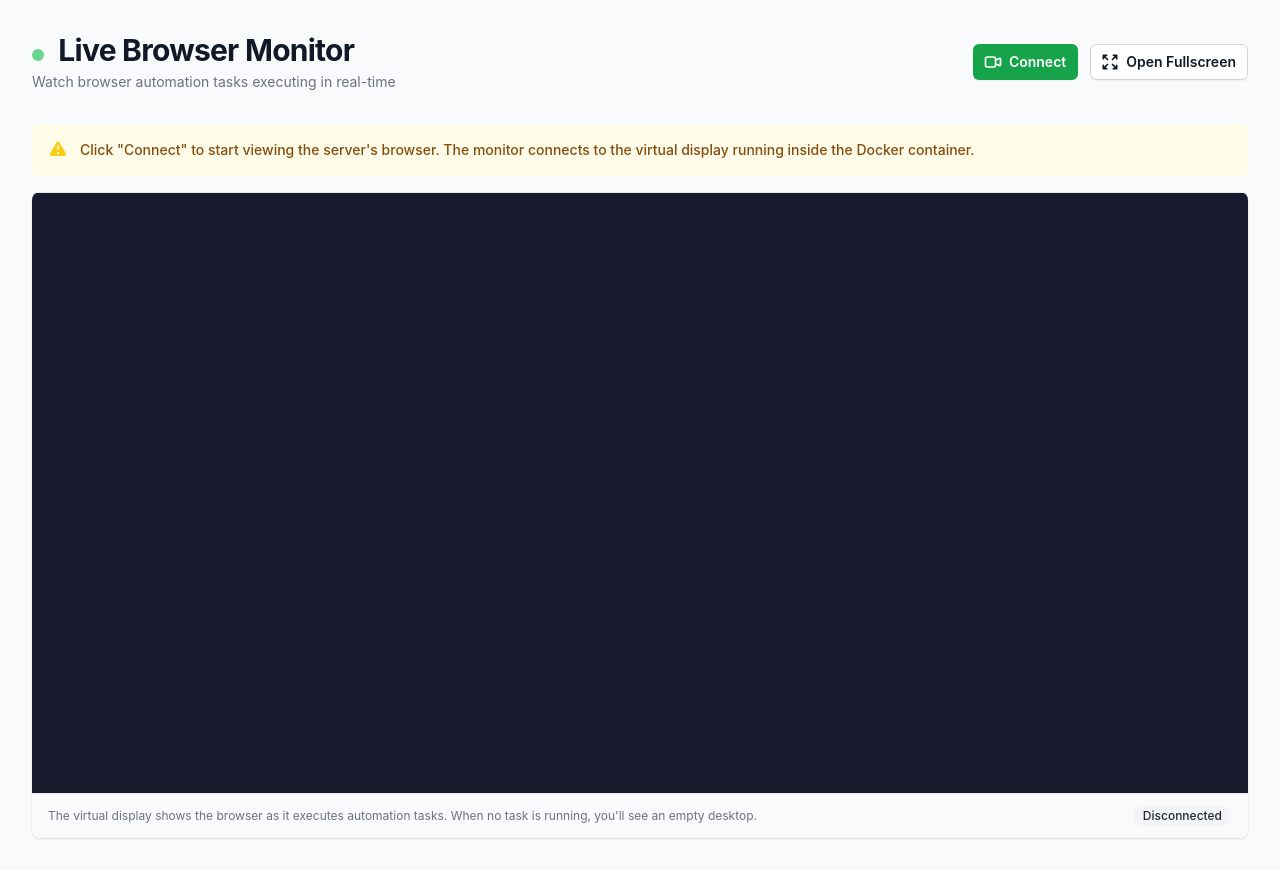
After one commit to sachinnarang12/browserautomation, a Flask app: template templates/live_monitor.html in a window 1280 px wide. The commit adds this page. Run offline with Flask 3, Linux system fonts and the light colour scheme; the template is opened without the code that fills it, so the values that code supplies are empty; some libraries are stand-ins or nearby versions.

Commit message:
Fix keyring error and add noVNC live browser monitoring
- Fix keyring backend error on headless Linux by always using Fernet
  encrypted file backend instead of trying keyrings.alt package
- Add Xvfb virtual display, x11vnc, and noVNC to Docker setup
- Add supervisord to manage all processes (Xvfb, VNC, noVNC, gunicorn)
- Add Live Monitor page with embedded noVNC viewer in dashboard
- Add Watch Live button on task details for real-time browser viewing
- Expose port 6080 for noVNC web access in docker-compose

https://claude.ai/code/session_01JnKstWEGEvMZjSZDjwrdET

```diff
--- a/docker-compose.yml
+++ b/docker-compose.yml
@@ -6,6 +6,7 @@ services:
     container_name: automateportal
     ports:
       - "5000:5000"
+      - "6080:6080"       # noVNC - live browser monitoring
     env_file:
       - .env                          # Create from .env.example
     environment:
--- a/templates/base_v2.html
+++ b/templates/base_v2.html
@@ -128,6 +128,10 @@
                                    class="{% if request.endpoint == 'settings' %}bg-indigo-700 text-white{% else %}text-indigo-200 hover:bg-indigo-500 hover:text-white{% endif %} rounded-md px-3 py-2 text-sm font-medium">
                                     Settings
                                 </a>
+                                <a href="{{ url_for('live_monitor') }}"
+                                   class="{% if request.endpoint == 'live_monitor' %}bg-indigo-700 text-white{% else %}text-indigo-200 hover:bg-indigo-500 hover:text-white{% endif %} rounded-md px-3 py-2 text-sm font-medium">
+                                    Live Monitor
+                                </a>
                                 {% if user.is_admin %}
                                 <a href="{{ url_for('users') }}"
                                    class="{% if request.endpoint == 'users' %}bg-indigo-700 text-white{% else %}text-indigo-200 hover:bg-indigo-500 hover:text-white{% endif %} rounded-md px-3 py-2 text-sm font-medium">
@@ -170,6 +174,7 @@
                     <a href="{{ url_for('tasks') }}" class="text-indigo-200 hover:bg-indigo-500 hover:text-white block rounded-md px-3 py-2 text-base font-medium">Tasks</a>
                     <a href="{{ url_for('credentials') }}" class="text-indigo-200 hover:bg-indigo-500 hover:text-white block rounded-md px-3 py-2 text-base font-medium">Credentials</a>
                     <a href="{{ url_for('settings') }}" class="text-indigo-200 hover:bg-indigo-500 hover:text-white block rounded-md px-3 py-2 text-base font-medium">Settings</a>
+                    <a href="{{ url_for('live_monitor') }}" class="text-indigo-200 hover:bg-indigo-500 hover:text-white block rounded-md px-3 py-2 text-base font-medium">Live Monitor</a>
                     {% if user.is_admin %}
                     <a href="{{ url_for('users') }}" class="text-indigo-200 hover:bg-indigo-500 hover:text-white block rounded-md px-3 py-2 text-base font-medium">Users</a>
                     <a href="{{ url_for('license_page') }}" class="text-indigo-200 hover:bg-indigo-500 hover:text-white block rounded-md px-3 py-2 text-base font-medium">License</a>
--- /dev/null
+++ b/templates/live_monitor.html
@@ -0,0 +1,96 @@
+{% extends "base_v2.html" %}
+
+{% block title %}Live Monitor - Portal Automation Agent{% endblock %}
+
+{% block content %}
+<div class="mx-auto max-w-7xl px-4 sm:px-6 lg:px-8 py-8">
+    <div class="md:flex md:items-center md:justify-between mb-8">
+        <div class="min-w-0 flex-1">
+            <h2 class="text-2xl font-bold leading-7 text-gray-900 sm:truncate sm:text-3xl sm:tracking-tight">
+                <span class="inline-block w-3 h-3 bg-green-500 rounded-full mr-2 animate-pulse"></span>
+                Live Browser Monitor
+            </h2>
+            <p class="mt-1 text-sm text-gray-500">Watch browser automation tasks executing in real-time</p>
+        </div>
+        <div class="mt-4 flex md:ml-4 md:mt-0 space-x-3">
+            <button onclick="connectMonitor()"
+                    class="inline-flex items-center rounded-md bg-green-600 px-3 py-2 text-sm font-semibold text-white shadow-sm hover:bg-green-500">
+                <svg class="-ml-0.5 mr-1.5 h-5 w-5" fill="none" viewBox="0 0 24 24" stroke="currentColor">
+                    <path stroke-linecap="round" stroke-linejoin="round" stroke-width="2" d="M15 10l4.553-2.276A1 1 0 0121 8.618v6.764a1 1 0 01-1.447.894L15 14M5 18h8a2 2 0 002-2V8a2 2 0 00-2-2H5a2 2 0 00-2 2v8a2 2 0 002 2z" />
+                </svg>
+                Connect
+            </button>
+            <button onclick="openFullscreen()"
+                    class="inline-flex items-center rounded-md bg-white px-3 py-2 text-sm font-semibold text-gray-900 shadow-sm ring-1 ring-inset ring-gray-300 hover:bg-gray-50">
+                <svg class="-ml-0.5 mr-1.5 h-5 w-5" fill="none" viewBox="0 0 24 24" stroke="currentColor">
+                    <path stroke-linecap="round" stroke-linejoin="round" stroke-width="2" d="M4 8V4m0 0h4M4 4l5 5m11-1V4m0 0h-4m4 0l-5 5M4 16v4m0 0h4m-4 0l5-5m11 5l-5-5m5 5v-4m0 4h-4" />
+                </svg>
+                Open Fullscreen
+            </button>
+        </div>
+    </div>
+
+    <!-- Status indicator -->
+    <div id="monitor-status" class="mb-4 rounded-md bg-yellow-50 p-4">
+        <div class="flex">
+            <div class="flex-shrink-0">
+                <svg class="h-5 w-5 text-yellow-400" viewBox="0 0 20 20" fill="currentColor">
+                    <path fill-rule="evenodd" d="M8.485 2.495c.673-1.167 2.357-1.167 3.03 0l6.28 10.875c.673 1.167-.17 2.625-1.516 2.625H3.72c-1.347 0-2.189-1.458-1.515-2.625L8.485 2.495zM10 5a.75.75 0 01.75.75v3.5a.75.75 0 01-1.5 0v-3.5A.75.75 0 0110 5zm0 9a1 1 0 100-2 1 1 0 000 2z" clip-rule="evenodd" />
+                </svg>
+            </div>
+            <div class="ml-3">
+                <p class="text-sm font-medium text-yellow-800">
+                    Click "Connect" to start viewing the server's browser. The monitor connects to the virtual display running inside the Docker container.
+                </p>
+            </div>
+        </div>
+    </div>
+
+    <!-- noVNC viewer -->
+    <div class="bg-white shadow overflow-hidden sm:rounded-lg">
+        <div class="border-t border-gray-200">
+            <iframe id="novnc-frame"
+                    style="width:100%; height:600px; border:none; background:#1a1a2e;"
+                    allow="clipboard-read; clipboard-write"></iframe>
+        </div>
+        <div class="px-4 py-3 bg-gray-50 border-t border-gray-200">
+            <div class="flex items-center justify-between">
+                <p class="text-xs text-gray-500">
+                    The virtual display shows the browser as it executes automation tasks. When no task is running, you'll see an empty desktop.
+                </p>
+                <span id="connection-badge" class="inline-flex items-center rounded-full bg-gray-100 px-2.5 py-0.5 text-xs font-medium text-gray-800">
+                    Disconnected
+                </span>
+            </div>
+        </div>
+    </div>
+</div>
+
+<script>
+function connectMonitor() {
+    const frame = document.getElementById('novnc-frame');
+    const badge = document.getElementById('connection-badge');
+    const status = document.getElementById('monitor-status');
+    const host = window.location.hostname;
+    frame.src = 'http://' + host + ':6080/vnc.html?autoconnect=true&resize=scale';
+
+    badge.textContent = 'Connected';
+    badge.classList.remove('bg-gray-100', 'text-gray-800');
+    badge.classList.add('bg-green-100', 'text-green-800');
+
+    status.classList.remove('bg-yellow-50');
+    status.classList.add('bg-green-50');
+    status.querySelector('p').classList.remove('text-yellow-800');
+    status.querySelector('p').classList.add('text-green-800');
+    status.querySelector('p').textContent = 'Connected to live browser monitor. You can watch automation tasks as they execute.';
+    status.querySelector('svg').innerHTML = '<path fill-rule="evenodd" d="M10 18a8 8 0 100-16 8 8 0 000 16zm3.857-9.809a.75.75 0 00-1.214-.882l-3.483 4.79-1.88-1.88a.75.75 0 10-1.06 1.061l2.5 2.5a.75.75 0 001.137-.089l4-5.5z" clip-rule="evenodd"/>';
+    status.querySelector('svg').classList.remove('text-yellow-400');
+    status.querySelector('svg').classList.add('text-green-400');
+}
+
+function openFullscreen() {
+    const host = window.location.hostname;
+    window.open('http://' + host + ':6080/vnc.html?autoconnect=true&resize=scale', '_blank');
+}
+</script>
+{% endblock %}
```
Also changed, not shown: agent_dashboard_v2.py (+10 -0 lines), credential_manager.py (+5 -16 lines), templates/task_details_v2.html (+45 -0 lines), 2 other files.
